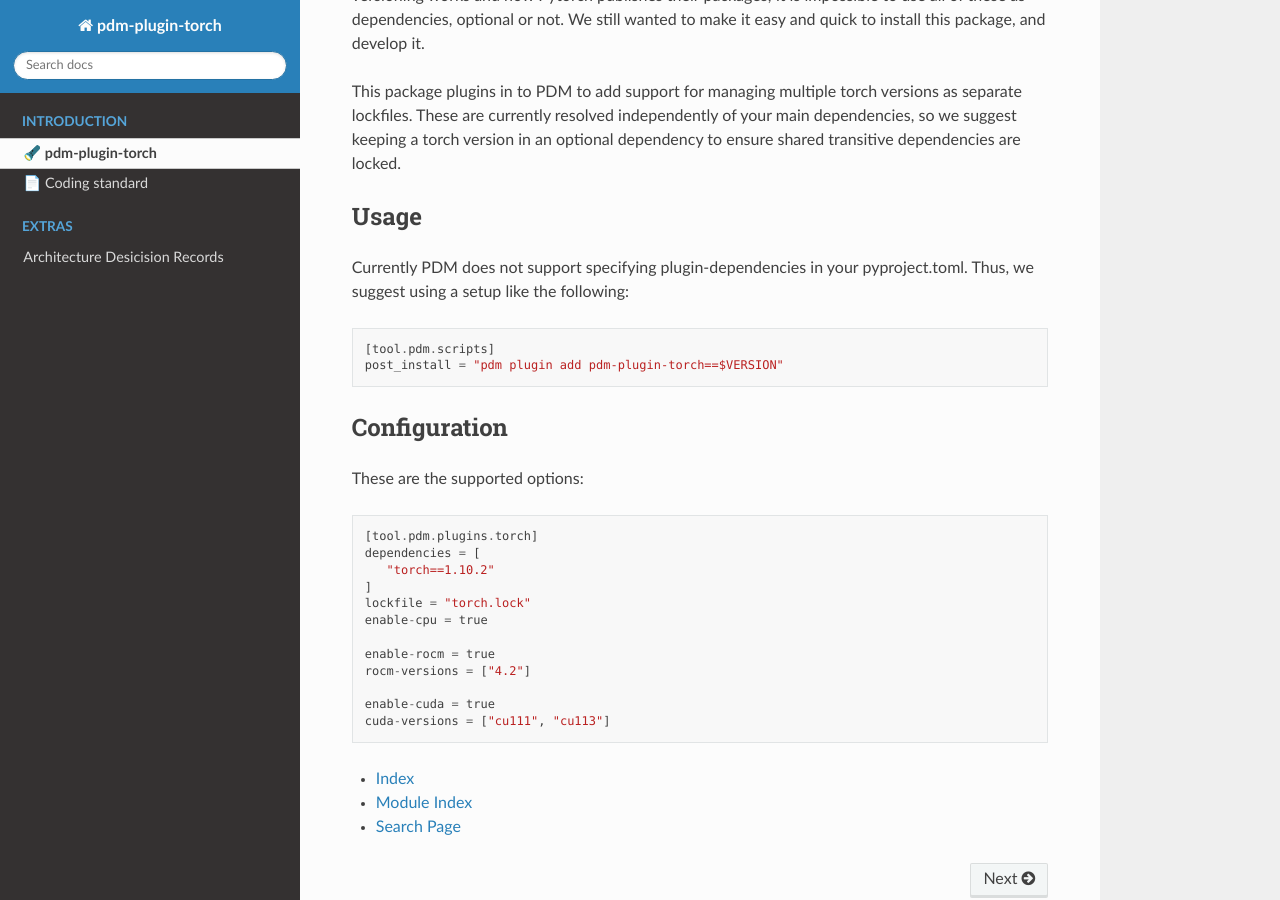
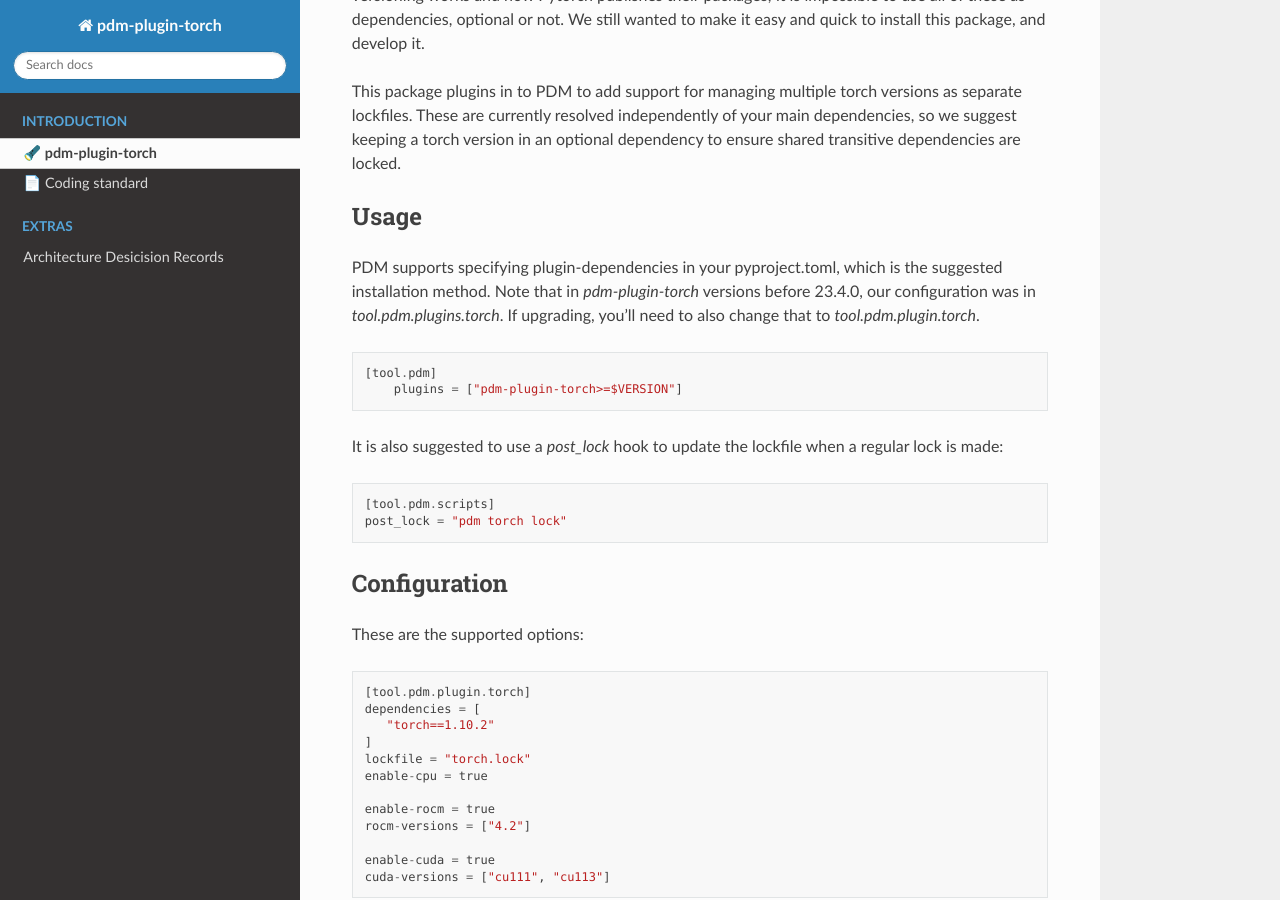
Before and after one commit to EmbarkStudios/pdm-plugin-torch, a Sphinx documentation site: the page built from docs/index.rst, in a window 1280 px wide and 900 px high, scrolled down 476 px. Built offline with Sphinx 7.4.7 and the Read the Docs theme 2.0.0, drawn with Linux system fonts in a browser that asks for light colours.

Commit message:
move configuration and release next version (#18)
Did this as a secondary to make upgrading a bit nicer. See the doc
changes for more info.

```diff
--- a/docs/index.rst
+++ b/docs/index.rst
@@ -32,14 +32,20 @@
 Usage
 =====
 
-Currently PDM does not support specifying plugin-dependencies in your pyproject.toml. Thus, we suggest using a setup like the following:
+PDM supports specifying plugin-dependencies in your pyproject.toml, which is the suggested installation method. Note that in `pdm-plugin-torch` versions before 23.4.0, our configuration was in `tool.pdm.plugins.torch`. If upgrading, you'll need to also change that to `tool.pdm.plugin.torch`.
 
 
 .. code-block::
 
+    [tool.pdm]
+	plugins = ["pdm-plugin-torch>=$VERSION"]
+
+It is also suggested to use a `post_lock` hook to update the lockfile when a regular lock is made:
+
+.. code-block::
+
     [tool.pdm.scripts]
-    post_install = "pdm plugin add pdm-plugin-torch==$VERSION"
-
+    post_lock = "pdm torch lock"
 
 
 Configuration
@@ -49,7 +55,7 @@
 
 .. code-block::
 
-    [tool.pdm.plugins.torch]
+    [tool.pdm.plugin.torch]
     dependencies = [
        "torch==1.10.2"
     ]
--- a/pyproject.toml
+++ b/pyproject.toml
@@ -1,6 +1,6 @@
 [project]
 name = "pdm-plugin-torch"
-version = "23.3.0"
+version = "23.4.0"
 description = "A plugin to help installing torch versions"
 authors = [
     {name = "Embark Studios", email = "python@embark-studios.com"},
```
Also changed, not shown: CHANGELOG.md (+4 -0 lines), README.md (+4 -4 lines), 3 other files.
